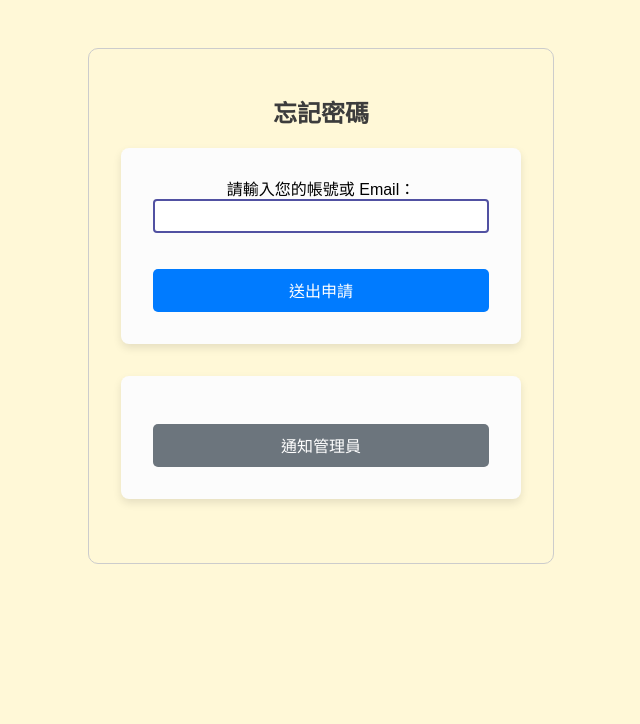
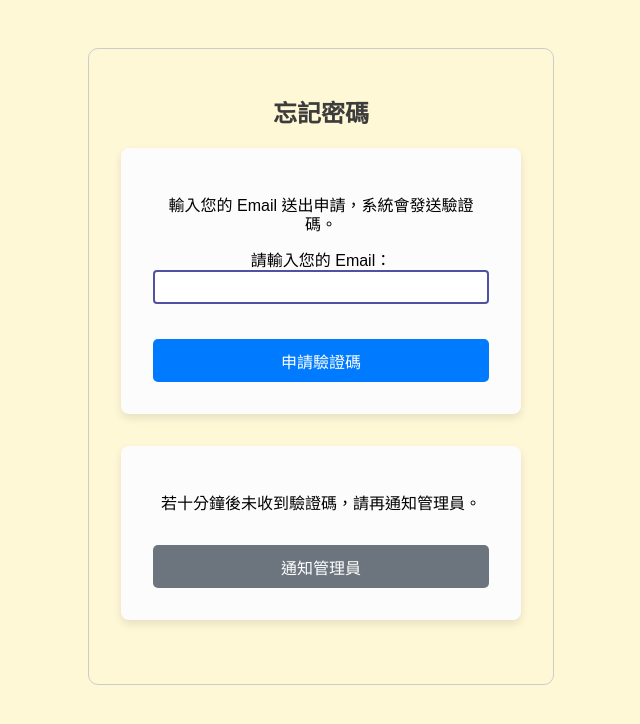
Before and after one commit to hunzan/omtw-map, a Flask app: page /verify_code in a window 1280 px wide. Shown: the top 724 px of the page, without its empty margins (319-959 px from the left). Run offline with Flask 3, Linux system fonts and the light colour scheme.

Commit message:
Update accessible_search.html profile.html register.html reset_password.html verify_code.html

```diff
--- a/templates/accessible_search.html
+++ b/templates/accessible_search.html
@@ -49,8 +49,8 @@
   <ul id="results"></ul>
 
   <h2 id="profileHeading" tabindex="-1" style="margin-top: 2rem;">老師詳細資料</h2>
-  <div id="teacherDetail" class="profile-detail" aria-live="polite" aria-labelledby="profileHeading"></div>
-
+  <div id="teacherDetail" class="profile-detail" aria-live="polite" aria-labelledby="profileHeading"></div><br>
+    <a href="{{ url_for('index') }}"><button type="button">回首頁</button></a>
   <script>
     function search() {
       const keyword = document.getElementById('keyword').value.trim();
--- a/templates/profile.html
+++ b/templates/profile.html
@@ -127,8 +127,8 @@
       本人確認所填資料皆屬實，若有不實或偽造，將自行負法律責任，並與本平台無關。
     </label><br><br>
 
-    <button type="submit">送出申請</button><br><br>
-    <button type="button" onclick="window.history.back()">取消申請</button>
+    <button type="submit">放置圖標</button><br><br>
+    <button type="button" onclick="window.history.back()">取消放置</button>
 
   </form>
 
--- a/templates/register.html
+++ b/templates/register.html
@@ -3,7 +3,7 @@
 <head>
     <meta charset="UTF-8" />
     <meta name="viewport" content="width=device-width, initial-scale=1.0" />
-    <title>老師註冊申請</title>
+    <title>註冊申請</title>
     <link rel="stylesheet" href="{{ url_for('static', filename='style.css') }}">
     <link rel="icon" href="{{ url_for('static', filename='img/omtw.ico') }}" type="image/x-icon">
 <style>
--- a/templates/reset_password.html
+++ b/templates/reset_password.html
@@ -39,6 +39,7 @@
   <div class="form-container">
   <h2>重設密碼</h2>
   <form method="POST">
+      <p>請您留意 Email 信箱，系統會發送驗證碼給您重設密碼。</p>
     <label>Email：</label>
     <input type="email" name="email" required><br>
     <label>驗證碼：</label>
--- a/templates/verify_code.html
+++ b/templates/verify_code.html
@@ -48,13 +48,15 @@
 
     <!-- 使用者輸入 Email，後端會判斷是否存在，並發送驗證碼或提示 -->
     <form method="POST" action="{{ url_for('verify_code_request') }}">
-      <label>請輸入您的帳號或 Email：</label><br>
+      <p>輸入您的 Email 送出申請，系統會發送驗證碼。</p>
+      <label>請輸入您的 Email：</label><br>
       <input type="email" name="email" required>
-      <button type="submit" class="btn">送出申請</button>
+      <button type="submit" class="btn">申請驗證碼</button>
     </form>
 
     <!-- ✅ 額外通知管理員，若使用者收不到信或特殊情況 -->
     <form method="POST" action="{{ url_for('contact_admin') }}">
+      <p>若十分鐘後未收到驗證碼，請再通知管理員。</p>
       <button type="submit" class="btn secondary-btn">通知管理員</button>
     </form>
   </div>
```
